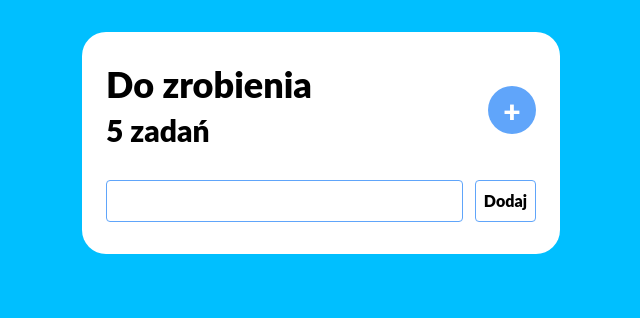
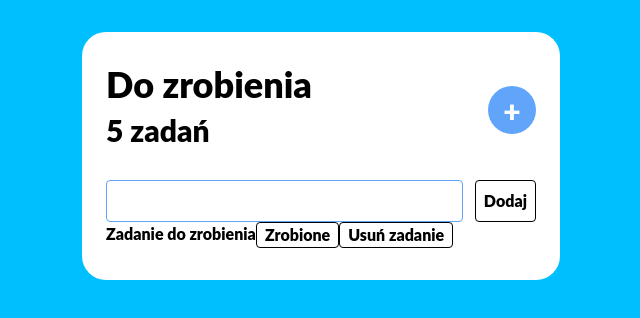
Before and after one commit to GrzegorzPacewicz/LetsDoThis, a React (Vite) app: page / in a window 1280 px wide. Shown: the top 318 px of the page, without its empty margins (327-967 px from the left). Built offline with nearby package versions, Linux system fonts and the light colour scheme.

Commit message:
Button.jsx added

```diff
--- a/src/App.jsx
+++ b/src/App.jsx
@@ -1,4 +1,5 @@
 import { Form } from "./components/Form.jsx";
+import { Task } from "./components/Task.jsx";
 
 function App() {
     return (
@@ -16,6 +17,7 @@ function App() {
             </header>
 
             <Form />
+            <Task />
 
         </div>
     )
--- /dev/null
+++ b/src/components/Button.jsx
@@ -0,0 +1,7 @@
+import React from 'react';
+
+export function Button( {textButton}) {
+    return (
+        <button className="border-[1px] rounded border-current w-max text-l px-2">{textButton}</button>
+    );
+}
--- a/src/components/Form.jsx
+++ b/src/components/Form.jsx
@@ -1,10 +1,11 @@
 import React from 'react';
+import { Button } from "./Button.jsx";
 
 export function Form() {
     return (
         <form className="flex gap-3 mt-6" >
             <input type="text" className="w-full border-[1px] border-blue-400 rounded p-2 border-solid"/>
-            <button className="border-[1px] rounded border-blue-400 w-max text-l px-2">Dodaj</button>
+            <Button textButton={"Dodaj"} />
         </form>
     );
 }
--- /dev/null
+++ b/src/components/Task.jsx
@@ -0,0 +1,16 @@
+import React from 'react';
+import { Button } from "./Button.jsx";
+
+export function Task(props) {
+    return (
+        <div className="flex">
+            <div>Zadanie do zrobienia</div>
+            <div className="border-orange-400">
+                <Button className="border-orange-400" textButton={"Zrobione"}/>
+                <Button className="border-orange-400" textButton={"Usuń zadanie"}/>
+
+            </div>
+
+        </div>
+    );
+}
```
